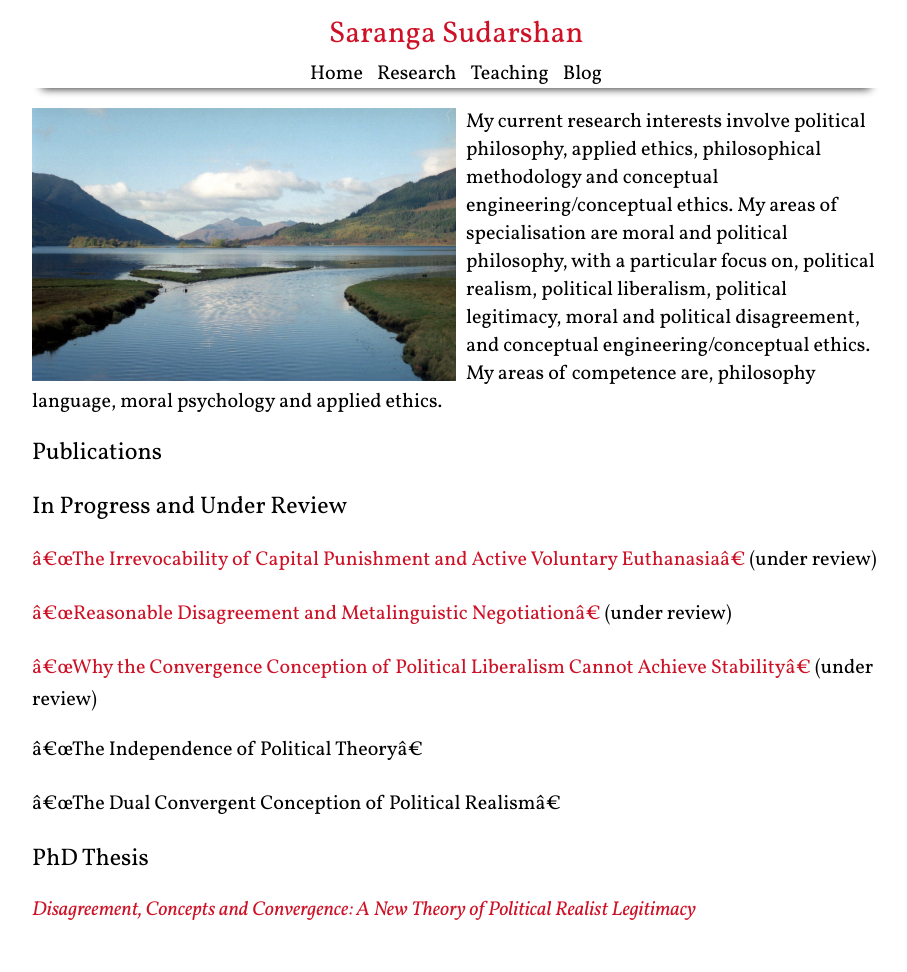
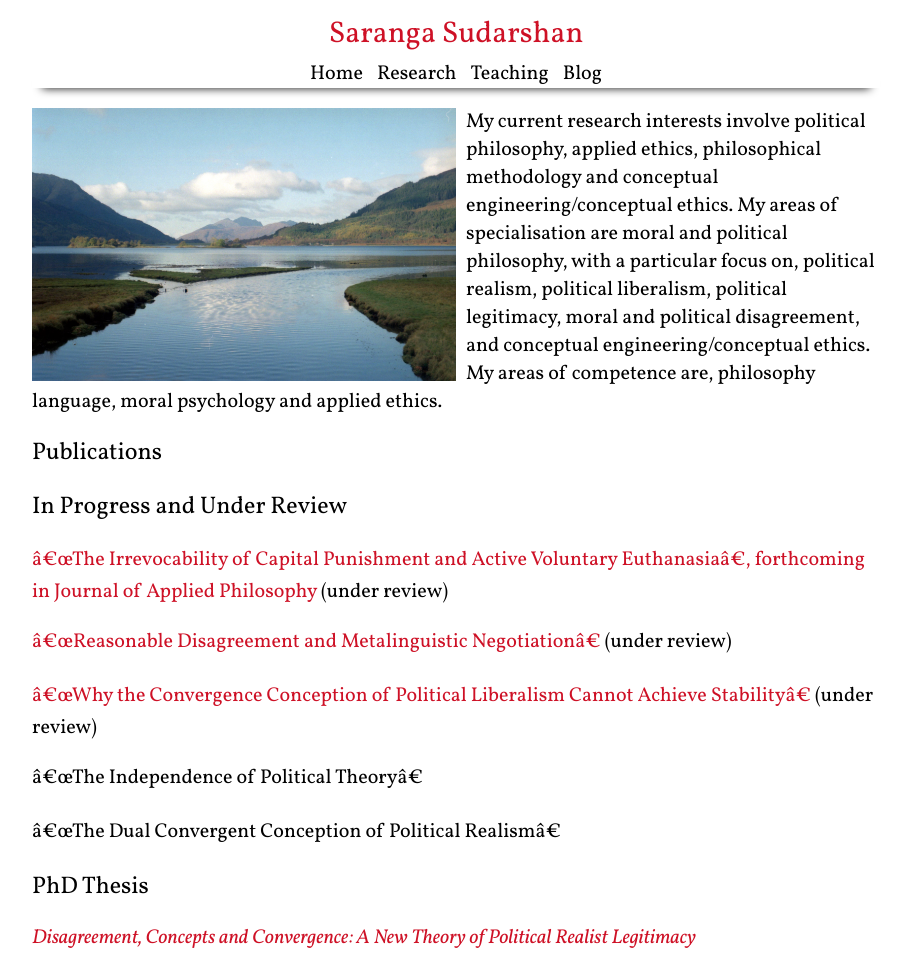
Before and after one commit to nsaranga/saranga.github.io, a Jekyll site: the page built from research.md, in a window 1280 px wide. Shown: the whole page, without its empty margins (184-1091 px from the left). Built offline with Jekyll 4.4.1, drawn with Linux system fonts in a browser that asks for light colours; before the commit the page ends 944 px from its top, so only the background shows below that.

Commit message:
changes to file

```diff
--- a/_layouts/blog.html
+++ b/_layouts/blog.html
@@ -9,8 +9,8 @@ layout: default
   {{ content }}
 
   {%- if site.posts.size > 0 -%}
-<!--    <h2 class="post-list-heading">{{ page.list_title | default: "Posts" }}</h2>
--->
+    <h2 class="post-list-heading">{{ page.list_title | default: "Posts" }}</h2>
+
     <ul class="post-list">
       {%- for post in site.posts -%}
       <li>
--- a/research.md
+++ b/research.md
@@ -13,7 +13,7 @@ permalink: /research/
 
 ## In Progress and Under Review
 
-["The Irrevocability of Capital Punishment and Active Voluntary Euthanasia"](/assets/CapitalPunishmentEuthanasiaPaper.pdf) (under review)
+["The Irrevocability of Capital Punishment and Active Voluntary Euthanasia", forthcoming in Journal of Applied Philosophy](/assets/CapitalPunishmentEuthanasiaPaper.pdf) (under review)
 
 ["Reasonable Disagreement and Metalinguistic Negotiation"](/assets/ReasonableDisagreementMetalinguisticNegotiation.pdf) (under review)
 
```
Also changed, not shown: 3 other files.
